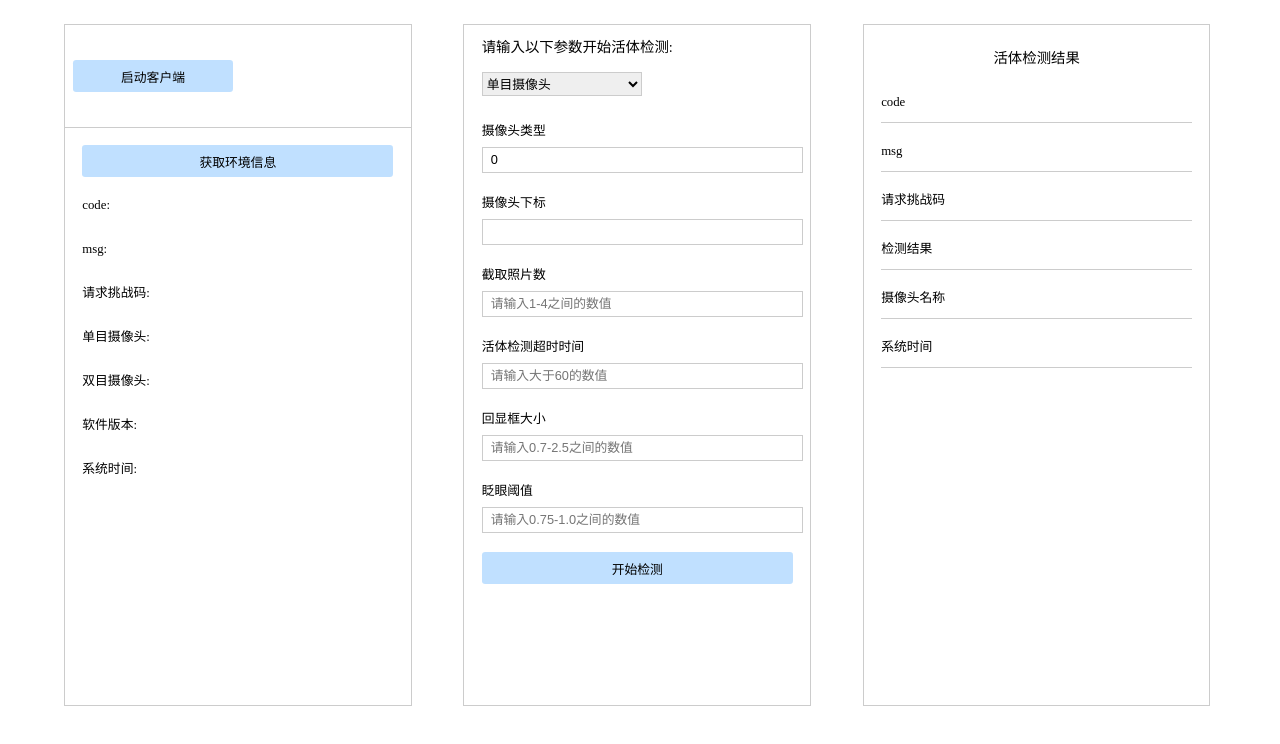
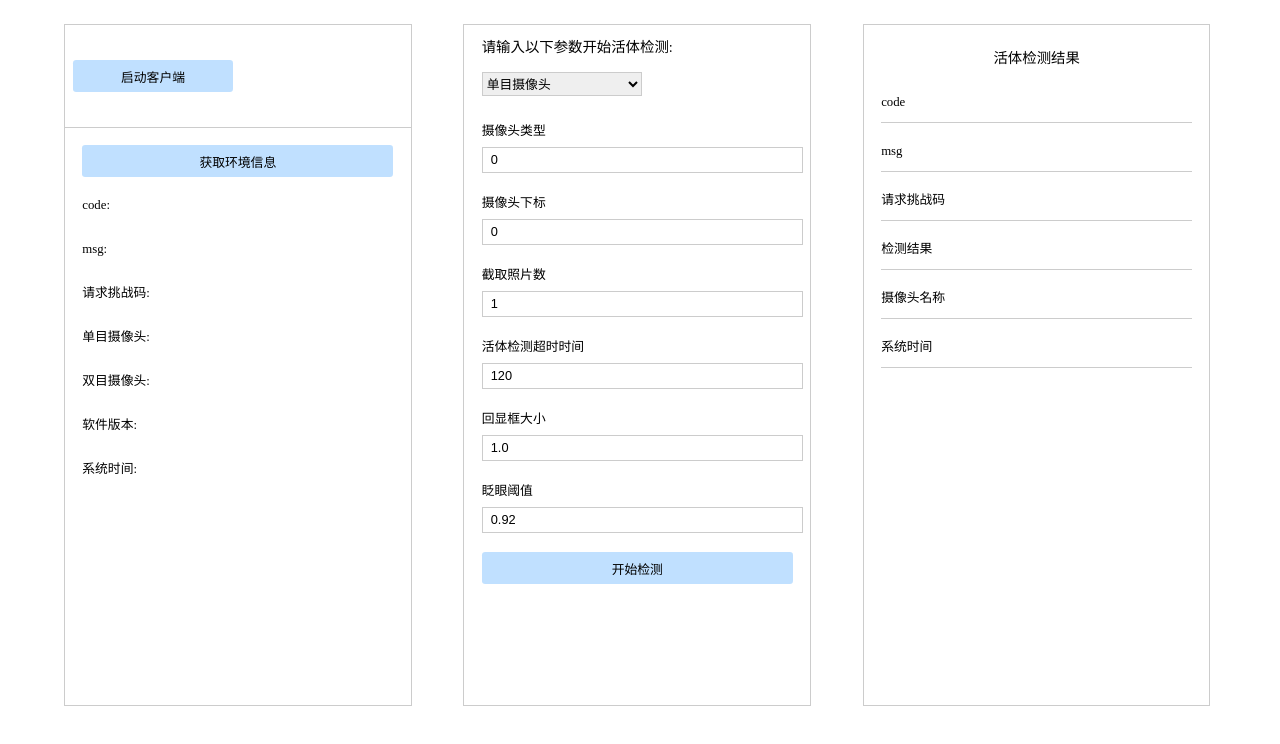
Before and after one commit to RD0086/pc_facial_liveness_detection_demo, a website with bundled scripts: page src/index.html in a window 1280 px wide. Built offline with nearby package versions, Linux system fonts and the light colour scheme.

Commit message:
change:文本输入框添加预设值

```diff
--- a/src/index.html
+++ b/src/index.html
@@ -80,23 +80,23 @@
                     </div>
                     <div class="livingDetectItem">
                         <span>摄像头下标</span>
-                        <input type="text" class="livingDetectInput" name="cameraIndex">
+                        <input type="text" class="livingDetectInput" name="cameraIndex" value="0">
                     </div>
                     <div class="livingDetectItem">
                         <span>截取照片数</span>
-                        <input type="text" class="livingDetectInput" name="takenImgContent" placeholder="请输入1-4之间的数值">
+                        <input type="text" class="livingDetectInput" name="takenImgContent" value="1" placeholder="请输入1-4之间的数值">
                     </div>
                     <div class="livingDetectItem">
                         <span>活体检测超时时间</span>
-                        <input type="text" class="livingDetectInput" name="detectionMaxTime" placeholder="请输入大于60的数值">
+                        <input type="text" class="livingDetectInput" name="detectionMaxTime" value="120" placeholder="请输入大于60的数值">
                     </div>
                     <div class="livingDetectItem">
                         <span>回显框大小</span>
-                        <input type="text" class="livingDetectInput" name="cameraViewSize" placeholder="请输入0.7-2.5之间的数值">
+                        <input type="text" class="livingDetectInput" name="cameraViewSize" value="1.0" placeholder="请输入0.7-2.5之间的数值">
                     </div>
                     <div class="livingDetectItem">
                         <span>眨眼阈值</span>
-                        <input type="text" class="livingDetectInput" name="binkThresholdValue" placeholder="请输入0.75-1.0之间的数值">
+                        <input type="text" class="livingDetectInput" name="binkThresholdValue" value="0.92" placeholder="请输入0.75-1.0之间的数值">
                     </div>
                     <button class="clickBtn livingDetectBtn">开始检测</button>
                 </div>
```
